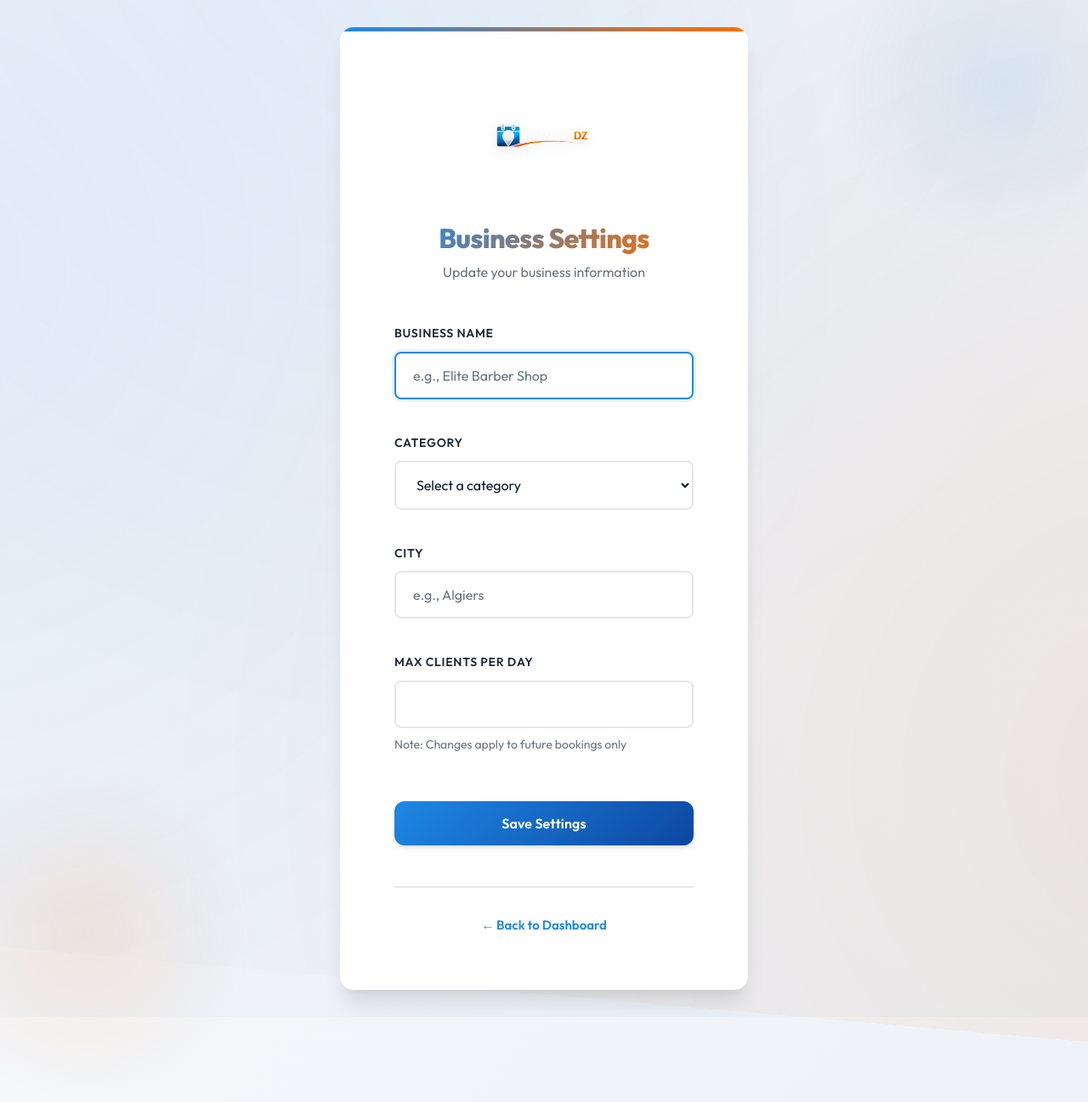
After one commit to raoufats26/RendezVousDZ, a Flask app: template templates/settings.html in a window 1280 px wide; the page is wider, and only the part inside the window is pictured. The commit adds this page. Shown: that part at 85% size. Run offline with Flask 3, Linux system fonts and the light colour scheme; the template is opened without the code that fills it, so the values that code supplies are empty.

Commit message:
SETTINGS PAGE

```diff
--- a/templates/dashboard.html
+++ b/templates/dashboard.html
@@ -37,6 +37,9 @@
                 <div class="dashboard-actions">
                     <a href="/b/{{ business['id'] }}" target="_blank" class="btn btn-secondary no-print" style="background: linear-gradient(135deg, var(--primary-orange), var(--accent-orange));">
                         📋 Public Booking Link
+                    </a>
+                    <a href="/settings" class="btn btn-outline no-print">
+                        ⚙️ Settings
                     </a>
                     <a href="/logout" class="btn btn-outline no-print">
                         Logout
--- /dev/null
+++ b/templates/settings.html
@@ -0,0 +1,111 @@
+<!DOCTYPE html>
+<html lang="en">
+<head>
+    <meta charset="UTF-8">
+    <meta name="viewport" content="width=device-width, initial-scale=1.0">
+    <meta name="description" content="Business Settings - RendezVousDZ">
+    <title>Settings - RendezVousDZ</title>
+
+    <link rel="stylesheet" href="/static/style.css">
+    <link rel="stylesheet" href="/static/auth.css">
+    <link rel="icon" type="image/png" href="/static/logo.png">
+</head>
+<body>
+    <div class="auth-wrapper">
+        <div class="auth-container">
+            <div class="auth-card">
+                <div class="auth-header">
+                    <img src="/static/logo.png" alt="RendezVousDZ" class="auth-logo">
+                    <h1 class="auth-title">Business Settings</h1>
+                    <p class="auth-subtitle">Update your business information</p>
+                </div>
+
+                {% if success %}
+                <div style="background: rgba(16, 185, 129, 0.1); border: 2px solid var(--success); border-radius: var(--radius-lg); padding: var(--space-md); margin-bottom: var(--space-lg); text-align: center;">
+                    <p style="color: var(--success); font-weight: 600; margin: 0;">
+                        ✅ Settings saved successfully!
+                    </p>
+                </div>
+                {% endif %}
+
+                {% if error %}
+                <div class="auth-error">
+                    {{ error }}
+                </div>
+                {% endif %}
+
+                <form method="POST" action="/settings" class="auth-form">
+                    <div class="form-field">
+                        <label for="name">Business Name</label>
+                        <input
+                            type="text"
+                            id="name"
+                            name="name"
+                            placeholder="e.g., Elite Barber Shop"
+                            value="{{ business['name'] }}"
+                            required
+                            autofocus
+                        >
+                    </div>
+
+                    <div class="form-field">
+                        <label for="category">Category</label>
+                        <select id="category" name="category" required>
+                            <option value="">Select a category</option>
+                            <option value="barber" {% if business['category'] == 'barber' %}selected{% endif %}>Barber Shop</option>
+                            <option value="salon" {% if business['category'] == 'salon' %}selected{% endif %}>Hair Salon</option>
+                            <option value="clinic" {% if business['category'] == 'clinic' %}selected{% endif %}>Medical Clinic</option>
+                            <option value="dentist" {% if business['category'] == 'dentist' %}selected{% endif %}>Dentist</option>
+                            <option value="spa" {% if business['category'] == 'spa' %}selected{% endif %}>Spa & Wellness</option>
+                            <option value="restaurant" {% if business['category'] == 'restaurant' %}selected{% endif %}>Restaurant</option>
+                            <option value="other" {% if business['category'] == 'other' %}selected{% endif %}>Other</option>
+                        </select>
+                    </div>
+
+                    <div class="form-field">
+                        <label for="city">City</label>
+                        <input
+                            type="text"
+                            id="city"
+                            name="city"
+                            placeholder="e.g., Algiers"
+                            value="{{ business['city'] }}"
+                            required
+                        >
+                    </div>
+
+                    <div class="form-field">
+                        <label for="max_clients">Max Clients Per Day</label>
+                        <input
+                            type="number"
+                            id="max_clients"
+                            name="max_clients"
+                            value="{{ business['max_clients_per_day'] }}"
+                            min="1"
+                            max="100"
+                            required
+                        >
+                        <small style="color: var(--mid-gray); font-size: 0.875rem; margin-top: 0.5rem; display: block;">
+                            Note: Changes apply to future bookings only
+                        </small>
+                    </div>
+
+                    <div class="form-actions">
+                        <button type="submit" class="btn btn-primary w-full">
+                            Save Settings
+                        </button>
+                    </div>
+                </form>
+
+                <div class="auth-footer">
+                    <p>
+                        <a href="/dashboard">← Back to Dashboard</a>
+                    </p>
+                </div>
+            </div>
+        </div>
+    </div>
+
+    <script src="/static/main.js"></script>
+</body>
+</html>
```
Also changed, not shown: database/db.py (+14 -0 lines), routes/booking.py (+62 -0 lines).
